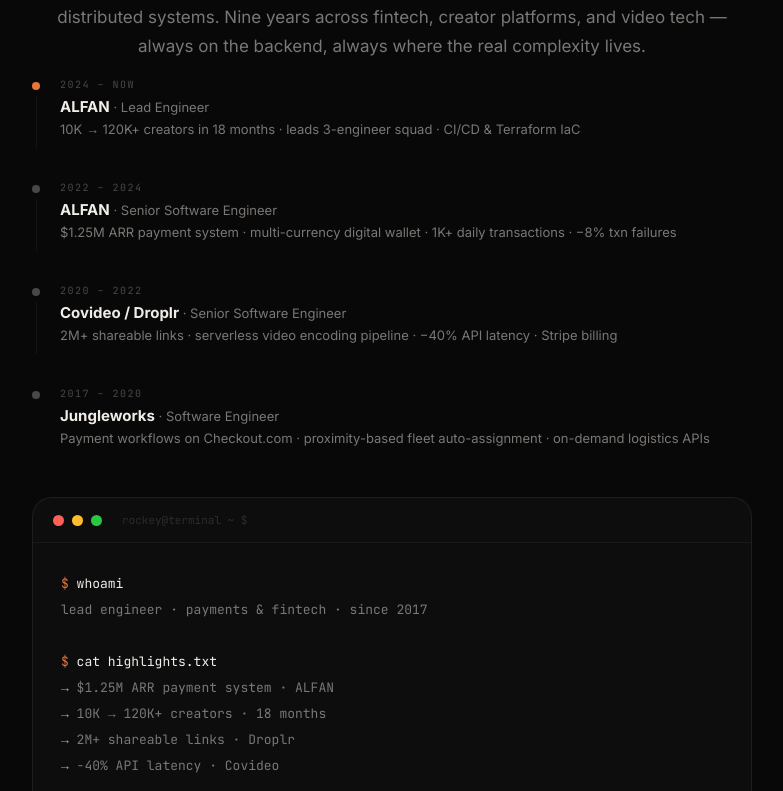
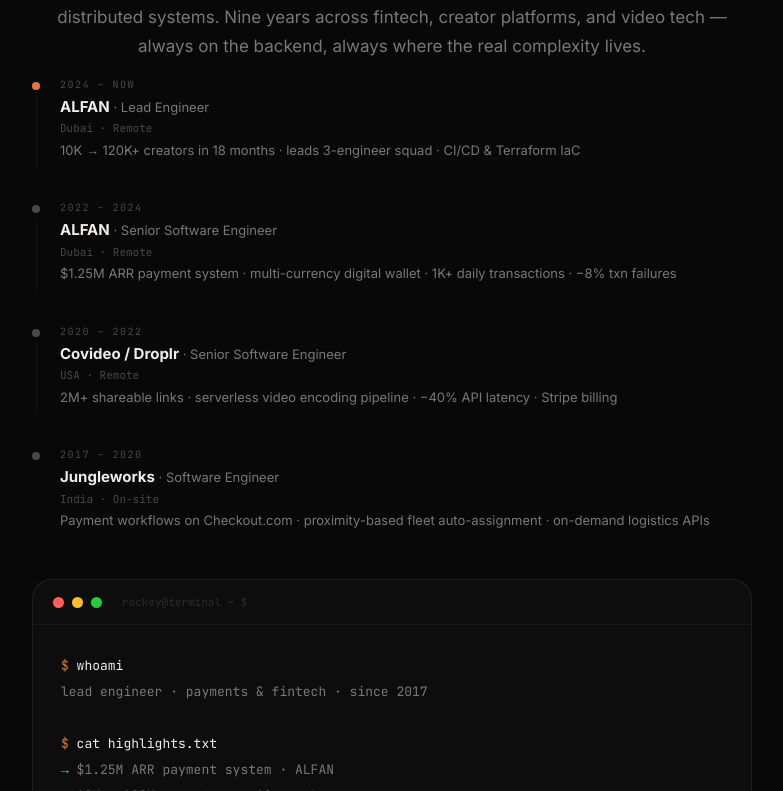
Before and after one commit to rockeykotwal/rockeykotwal-web, a React (Vite) app: page / in a window 1280 px wide. Shown: the part 1169-1960 px from the top of the page, without its empty margins (248-1031 px from the left). Built offline with nearby package versions, Linux system fonts and the light colour scheme.

Commit message:
updated Home

```diff
--- a/src/pages/Home.jsx
+++ b/src/pages/Home.jsx
@@ -149,24 +149,28 @@ const CAREER = [
     period: '2024 – Now',
     company: 'ALFAN',
     role: 'Lead Engineer',
+    location: 'Dubai · Remote',
     highlight: '10K → 120K+ creators in 18 months · leads 3-engineer squad · CI/CD & Terraform IaC',
   },
   {
     period: '2022 – 2024',
     company: 'ALFAN',
     role: 'Senior Software Engineer',
+    location: 'Dubai · Remote',
     highlight: '$1.25M ARR payment system · multi-currency digital wallet · 1K+ daily transactions · −8% txn failures',
   },
   {
     period: '2020 – 2022',
     company: 'Covideo / Droplr',
     role: 'Senior Software Engineer',
+    location: 'USA · Remote',
     highlight: '2M+ shareable links · serverless video encoding pipeline · −40% API latency · Stripe billing',
   },
   {
     period: '2017 – 2020',
     company: 'Jungleworks',
     role: 'Software Engineer',
+    location: 'India · On-site',
     highlight: 'Payment workflows on Checkout.com · proximity-based fleet auto-assignment · on-demand logistics APIs',
   },
 ]
@@ -192,6 +196,7 @@ function CareerTimeline({ c }) {
               {item.company}
               <span style={{ fontWeight: 400, color: c.textSec, fontSize: 13 }}> · {item.role}</span>
             </p>
+            <p style={{ fontFamily: 'JetBrains Mono, monospace', fontSize: 11, color: c.textMuted, marginBottom: 4 }}>{item.location}</p>
             <p style={{ fontSize: 13, color: c.textSec, lineHeight: 1.5 }}>{item.highlight}</p>
           </div>
         </div>
```
